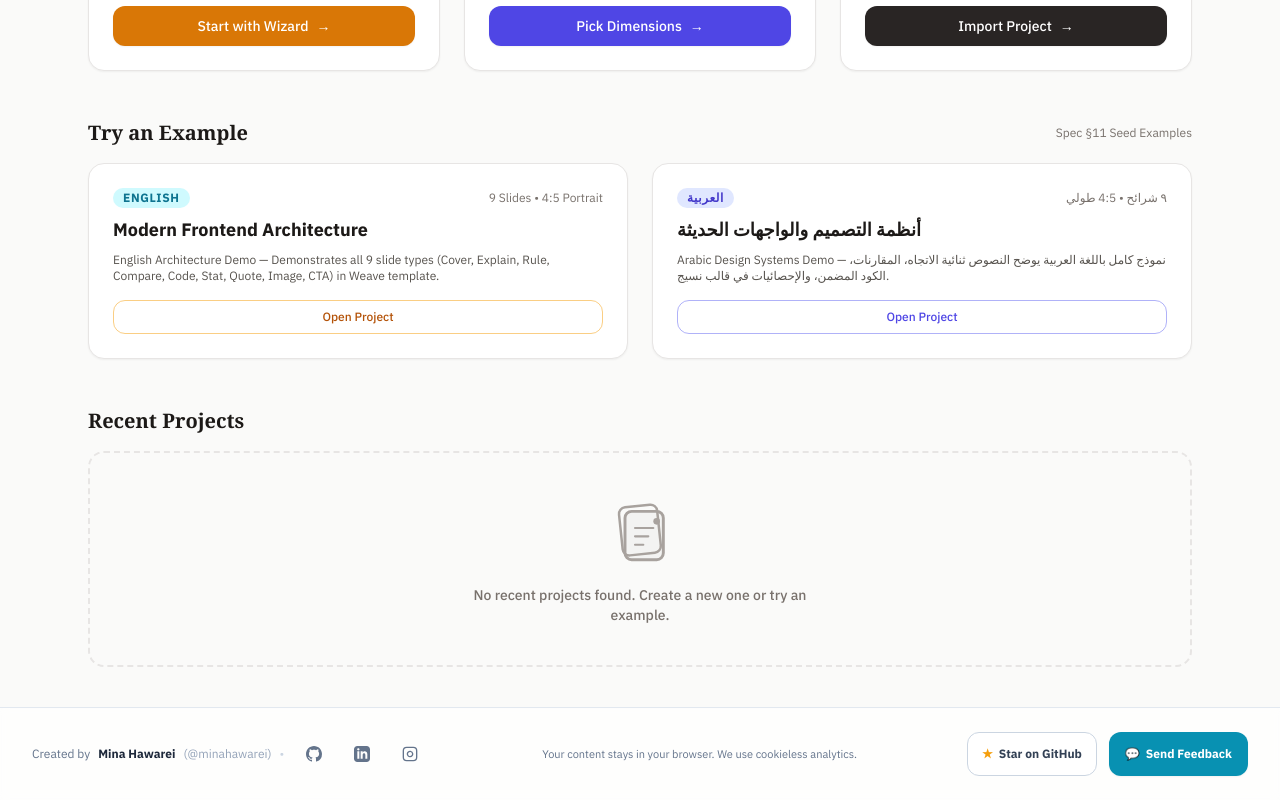
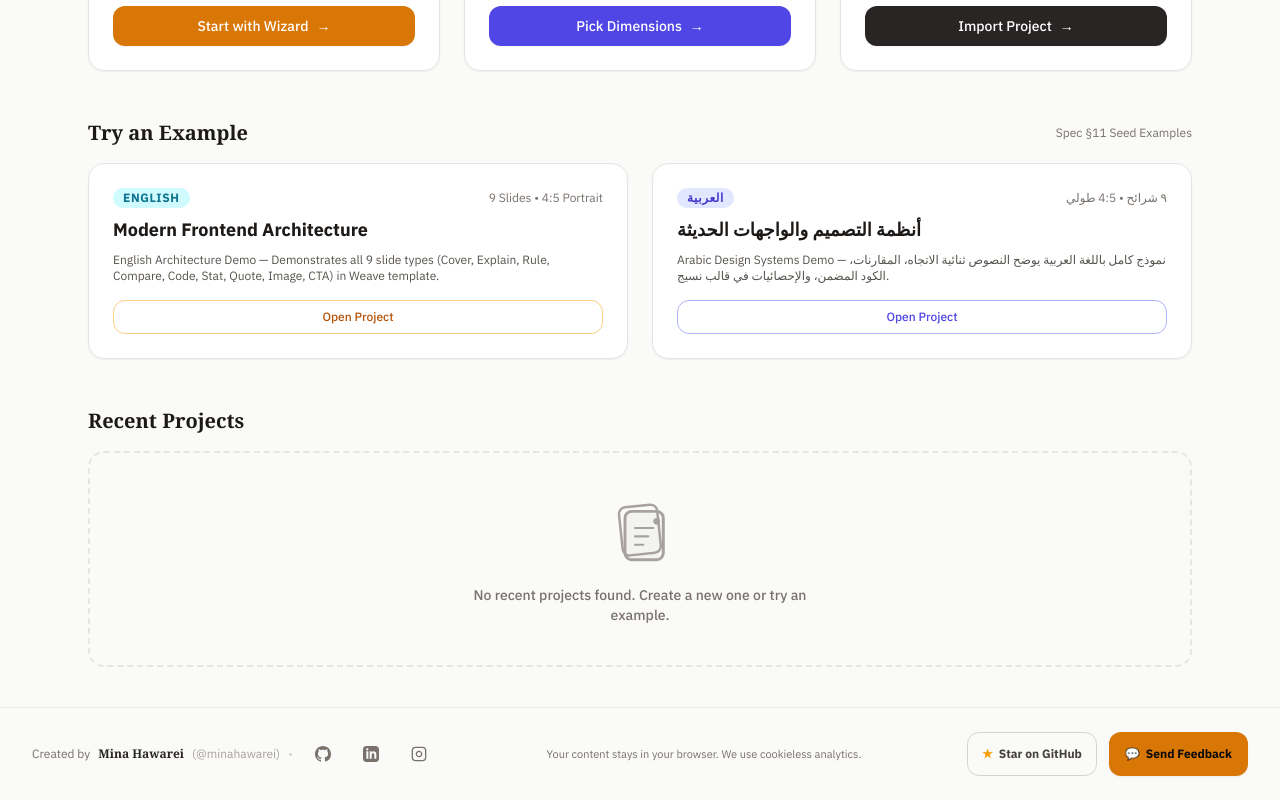
Before and after one commit to MinaHawarei/SlideThread, a React (Vite) app: page / in a window 1280 px wide. Shown: the part 1299-2099 px from the top of the page. Built offline with nearby package versions, Linux system fonts and the light colour scheme.

Commit message:
[R8-7] Visual polish pass: spacing, type, icon consistency, dark/light and RTL/LTR parity, footer restyle, owner review pack

```diff
--- a/src/ui/common/Footer.tsx
+++ b/src/ui/common/Footer.tsx
@@ -24,7 +24,7 @@ export const Footer: React.FC<FooterProps> = ({
     return (
       <footer
         data-testid="app-footer"
-        className={`w-full py-2 px-4 text-[11px] text-slate-500 dark:text-slate-400 flex flex-wrap items-center justify-between gap-2 border-t border-slate-200/60 dark:border-slate-800/60 ${className}`}
+        className={`w-full py-2.5 px-4 text-[11px] text-stone-500 dark:text-stone-400 flex flex-wrap items-center justify-between gap-2 border-t border-stone-200/80 dark:border-stone-800/80 bg-stone-50/80 dark:bg-stone-900/80 backdrop-blur-sm ${className}`}
       >
         <div className="flex items-center gap-1.5">
           <span>{t('footer.createdBy')}</span>
@@ -32,11 +32,11 @@ export const Footer: React.FC<FooterProps> = ({
             href={OWNER.socials.github || GITHUB_URL}
             target="_blank"
             rel="noopener noreferrer"
-            className="font-medium text-slate-700 dark:text-slate-300 hover:text-cyan-600 transition-colors"
+            className="font-medium text-stone-700 dark:text-stone-300 hover:text-amber-600 dark:hover:text-amber-400 transition-colors"
           >
             {OWNER.name}
           </a>
-          <span className="text-slate-400">({OWNER.handle})</span>
+          <span className="text-stone-400">({OWNER.handle})</span>
         </div>
 
         <div className="flex items-center gap-3">
@@ -46,7 +46,7 @@ export const Footer: React.FC<FooterProps> = ({
             href={GITHUB_URL}
             target="_blank"
             rel="noopener noreferrer"
-            className="hover:text-cyan-600 flex items-center gap-1 transition-colors"
+            className="hover:text-amber-600 dark:hover:text-amber-400 flex items-center gap-1 transition-colors"
           >
             ★ {t('app.starGithub')}
           </a>
@@ -55,7 +55,7 @@ export const Footer: React.FC<FooterProps> = ({
             href={feedbackHref}
             target={isExternalFeedback ? '_blank' : undefined}
             rel={isExternalFeedback ? 'noopener noreferrer' : undefined}
-            className="text-cyan-600 dark:text-cyan-400 hover:underline"
+            className="text-amber-600 dark:text-amber-400 hover:underline"
           >
             {t('app.feedback')}
           </a>
@@ -67,7 +67,7 @@ export const Footer: React.FC<FooterProps> = ({
   return (
     <footer
       data-testid="app-footer"
-      className={`w-full border-t border-slate-200 dark:border-slate-800 bg-white/70 dark:bg-slate-900/70 backdrop-blur-sm py-6 px-4 sm:px-8 text-xs text-slate-500 dark:text-slate-400 ${className}`}
+      className={`w-full border-t border-stone-200/80 dark:border-stone-800 bg-stone-50/90 dark:bg-stone-900/90 backdrop-blur-sm py-6 px-4 sm:px-8 text-xs text-stone-500 dark:text-stone-400 ${className}`}
     >
       <div className="max-w-7xl mx-auto flex flex-col md:flex-row items-center justify-between gap-4">
         {/* Left: Owner Info & Social Links */}
@@ -78,13 +78,13 @@ export const Footer: React.FC<FooterProps> = ({
             href={OWNER.socials.linkedin || OWNER.socials.github}
             target="_blank"
             rel="noopener noreferrer"
-            className="min-h-[44px] inline-flex items-center font-bold text-slate-800 dark:text-slate-200 hover:text-cyan-600 dark:hover:text-cyan-400 transition-colors"
+            className="min-h-[44px] inline-flex items-center font-serif font-bold text-stone-800 dark:text-stone-200 hover:text-amber-600 dark:hover:text-amber-400 transition-colors"
           >
             {OWNER.name}
           </a>
-          <span className="text-slate-400">({OWNER.handle})</span>
+          <span className="text-stone-400">({OWNER.handle})</span>
 
-          <span className="hidden sm:inline text-slate-300 dark:text-slate-700">•</span>
+          <span className="hidden sm:inline text-stone-300 dark:text-stone-700">•</span>
 
           {/* Social Links List */}
           <div className="flex items-center gap-1">
@@ -95,7 +95,7 @@ export const Footer: React.FC<FooterProps> = ({
                 target="_blank"
                 rel="noopener noreferrer"
                 aria-label="GitHub"
-                className="min-h-[44px] min-w-[44px] inline-flex items-center justify-center rounded-lg hover:text-slate-900 dark:hover:text-white hover:bg-slate-100 dark:hover:bg-slate-800 transition-colors"
+                className="min-h-[44px] min-w-[44px] inline-flex items-center justify-center rounded-xl hover:text-stone-900 dark:hover:text-white hover:bg-stone-200/60 dark:hover:bg-stone-800 transition-colors"
                 title="GitHub"
               >
                 <svg className="w-4 h-4 fill-current" viewBox="0 0 24 24">
@@ -111,7 +111,7 @@ export const Footer: React.FC<FooterProps> = ({
                 target="_blank"
                 rel="noopener noreferrer"
                 aria-label="LinkedIn"
-                className="min-h-[44px] min-w-[44px] inline-flex items-center justify-center rounded-lg hover:text-cyan-600 hover:bg-slate-100 dark:hover:bg-slate-800 transition-colors"
+                className="min-h-[44px] min-w-[44px] inline-flex items-center justify-center rounded-xl hover:text-amber-600 dark:hover:text-amber-400 hover:bg-stone-200/60 dark:hover:bg-stone-800 transition-colors"
                 title="LinkedIn"
               >
                 <svg className="w-4 h-4 fill-current" viewBox="0 0 24 24">
@@ -127,7 +127,7 @@ export const Footer: React.FC<FooterProps> = ({
                 target="_blank"
                 rel="noopener noreferrer"
                 aria-label="Instagram"
-                className="min-h-[44px] min-w-[44px] inline-flex items-center justify-center rounded-lg hover:text-rose-500 hover:bg-slate-100 dark:hover:bg-slate-800 transition-colors"
+                className="min-h-[44px] min-w-[44px] inline-flex items-center justify-center rounded-xl hover:text-rose-500 hover:bg-stone-200/60 dark:hover:bg-stone-800 transition-colors"
                 title="Instagram"
               >
                 <svg className="w-4 h-4 fill-none stroke-current" strokeWidth="2" viewBox="0 0 24 24">
@@ -141,7 +141,7 @@ export const Footer: React.FC<FooterProps> = ({
         </div>
 
         {/* Center: Privacy Note */}
-        <div data-testid="footer-privacy-note" className="text-center text-[11px] text-slate-500 dark:text-slate-400 max-w-md">
+        <div data-testid="footer-privacy-note" className="text-center text-[11px] text-stone-500 dark:text-stone-400 max-w-md">
           <span>{t('app.privacy')}</span>
         </div>
 
@@ -152,7 +152,7 @@ export const Footer: React.FC<FooterProps> = ({
             href={GITHUB_URL}
             target="_blank"
             rel="noopener noreferrer"
-            className="min-h-[44px] py-2 px-3.5 rounded-xl border border-slate-300 dark:border-slate-700 bg-white dark:bg-slate-800 hover:bg-slate-50 dark:hover:bg-slate-750 text-slate-700 dark:text-slate-200 font-semibold transition-colors flex items-center gap-1.5 shadow-xs"
+            className="min-h-[44px] py-2 px-3.5 rounded-xl border border-stone-300 dark:border-stone-700 bg-stone-50 dark:bg-stone-800 hover:bg-stone-100 dark:hover:bg-stone-700 text-stone-700 dark:text-stone-200 font-semibold transition-colors flex items-center gap-1.5 shadow-2xs"
           >
             <span className="text-amber-500">★</span>
             <span>{t('app.starGithub')}</span>
@@ -163,7 +163,7 @@ export const Footer: React.FC<FooterProps> = ({
             href={feedbackHref}
             target={isExternalFeedback ? '_blank' : undefined}
             rel={isExternalFeedback ? 'noopener noreferrer' : undefined}
-            className="min-h-[44px] py-2 px-4 rounded-xl bg-cyan-600 hover:bg-cyan-500 text-white font-bold transition-all flex items-center gap-1.5 shadow-sm"
+            className="min-h-[44px] py-2 px-4 rounded-xl bg-amber-600 hover:bg-amber-500 text-stone-950 font-bold transition-all flex items-center gap-1.5 shadow-sm cursor-pointer"
           >
             <span>💬</span>
             <span>{t('app.feedback')}</span>
```
Also changed, not shown: 15 other files (tests, documents, lock files or other folders).
